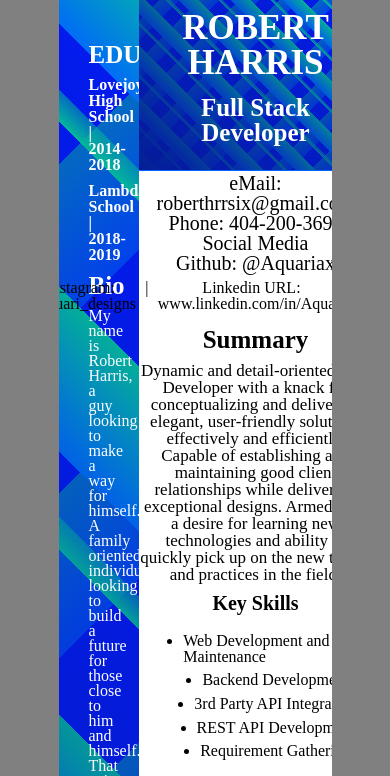
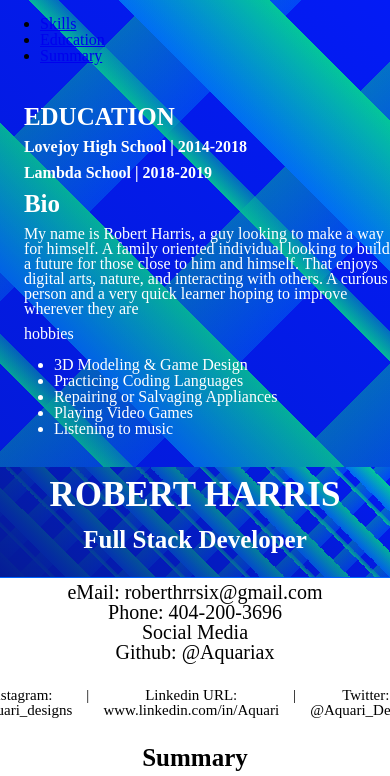
Before and after one commit to Aquariax/Aquariax.github.io, a website: page index.html in a window 390 px wide. Shown: the top 776 px of the page. Drawn offline with Linux system fonts and the light colour scheme.

Commit message:
configuring for mobile

```diff
--- a/index.html
+++ b/index.html
@@ -9,8 +9,16 @@
 </head>
 <body>
     <div class="document">
+        <div>
+            <ul>
+                <li><a href="#skills">Skills</a></li>
+                <li><a href="#education">Education</a></li>
+                <li><a href="#summary">Summary</a></li>
+            </ul>
+        </div>
+
         <div class="sidebar">
-            <div class="education">
+            <div id="education">
                 <h3>EDUCATION</h3>
                 <h4>Lovejoy High School | 2014-2018</h4>
                 <h4>Lambda School | 2018-2019</h4>
@@ -36,13 +44,13 @@
                     <h1>ROBERT HARRIS</h1>
                     <h2>Full Stack Developer</h2>
                 </div>
-                <div class="contact">
+                <div id="contact">
                     <p>eMail: roberthrrsix@gmail.com</p>
                     <p>Phone: 404-200-3696</p>
                     <p>Social Media</p>
                     <p>Github: @Aquariax</p>
                 </div>
-                <div class="social">
+                <div id="social">
                     <p>Instagram: @aquari_designs</p>
                     <p>|</p>
                     <p>Linkedin URL: www.linkedin.com/in/Aquari</p>
@@ -51,9 +59,9 @@
                 </div>
 
             </div>
-                <p class ="header1">Summary</p>
+                <p class ="header1" id="summary">Summary</p>
                 <p class="summary">Dynamic and detail-oriented Web Developer with a knack for conceptualizing and delivering elegant, user-friendly solutions effectively and efficiently. Capable of establishing and maintaining good client relationships while delivering exceptional designs. Armed with a desire for learning new technologies and ability to quickly pick up on the new trends and practices in the field.</p>
-            <div class="skills">
+            <div id="skills">
                     <p class ="header1">Key Skills</p>
                     <ul class= "list1">
                         <li>Web Development and Maintenance</li>
@@ -76,7 +84,7 @@
                             <li><span class= "skill-highlights">Social Media:</span> Twitter, Instagram, Linkedin, Google, Github</li>
                         </ul>
             </div>
-            <div class="work">
+            <div id="work">
                 <div class="previous">
                     <h3>Work Experience</h3>
 
--- a/less/global.less
+++ b/less/global.less
@@ -8,7 +8,11 @@ body{
         repeating-linear-gradient(45deg, rgb(0, 118, 253)0%, rgb(4, 204, 154) 5%, transparent 5%, transparent 10%, rgb(4, 204, 154) 10%, rgba(4, 204, 154, 0.5) 11%, transparent 11%, transparent 13%),
         rgb(3, 27, 245)repeating-linear-gradient(-45deg, rgba(0, 118, 253, 0.5) 0%, rgba(4, 204, 154, 0.5) 5%, transparent 5%, transparent 10%);
         display: flex;
-        overflow: hidden;
+        @media @mobile{
+            width: 100%;
+            flex-direction: column;
+            overflow: hidden;
+        }
         .sidebar{
             width:15%;
             margin: 10px;
@@ -16,6 +20,10 @@ body{
             padding-top: 8%;
             height:100%;
             color: white;
+            @media @mobile{
+                width: 100%;
+                padding: 1%;
+            }
             h3{
                 font-size: 25px;
                 font-weight: bold;
@@ -33,6 +41,9 @@ body{
         .main{
             width:85%;
             background-color: white;
+            @media @mobile{
+                width:100%;
+            }
             .header1{
                 font-size:25px;
                 text-align: center;
@@ -60,23 +71,29 @@ body{
 
                     }
                 }
-                .contact{
+                #contact{
                     margin: 1%;
                     p{
                         font-size: 20px;
                     }
                 }
-                .social{
+                #social{
                     display: flex;
                     justify-content: center;
                     p{
                     margin: 2%;
                     }
+                    @media @mobile{
+                        width: 90%;
+                        margin: 3%;
+                        padding: 2%;
+                        font-size: 15px;
+                    }
 
                 }
 
             }
-            .skills{
+            #skills{
                 .list1{
                     display: flex;
                     flex-wrap: wrap;
@@ -105,16 +122,31 @@ body{
             .summary{
                 text-align: center;
                 font-size: 17px;
+                @media @mobile{
+                    width: 90%;
+                    padding: 10px;
+                    margin: 0 auto;
+                }
             }
-            .work{
+            #work{
                 line-height: 25px;
                 width: 100%;
                 display: flex;
                 justify-content: center;
+                @media @mobile{
+                    width: 100%;
+                    flex-direction: column-reverse;
+                }
                 .previous{
                     padding: 10px;
                     margin: 10px;
                     width:48%;
+                    @media @mobile{
+                        width: 92%;
+                        text-align: center;
+                        padding: none;
+                    }
+
                     h3{
                         font-size:20px;
                         margin: 10px;
@@ -144,5 +176,6 @@ body{
                 }
             }
         }
+
     }
 }
--- a/less/variables.less
+++ b/less/variables.less
@@ -0,0 +1,3 @@
+//media variables
+@mobile: ~"(max-width: 500px)";
+@tablet: ~"(max-width: 800px)";
```
Also changed, not shown: css/index.css.
